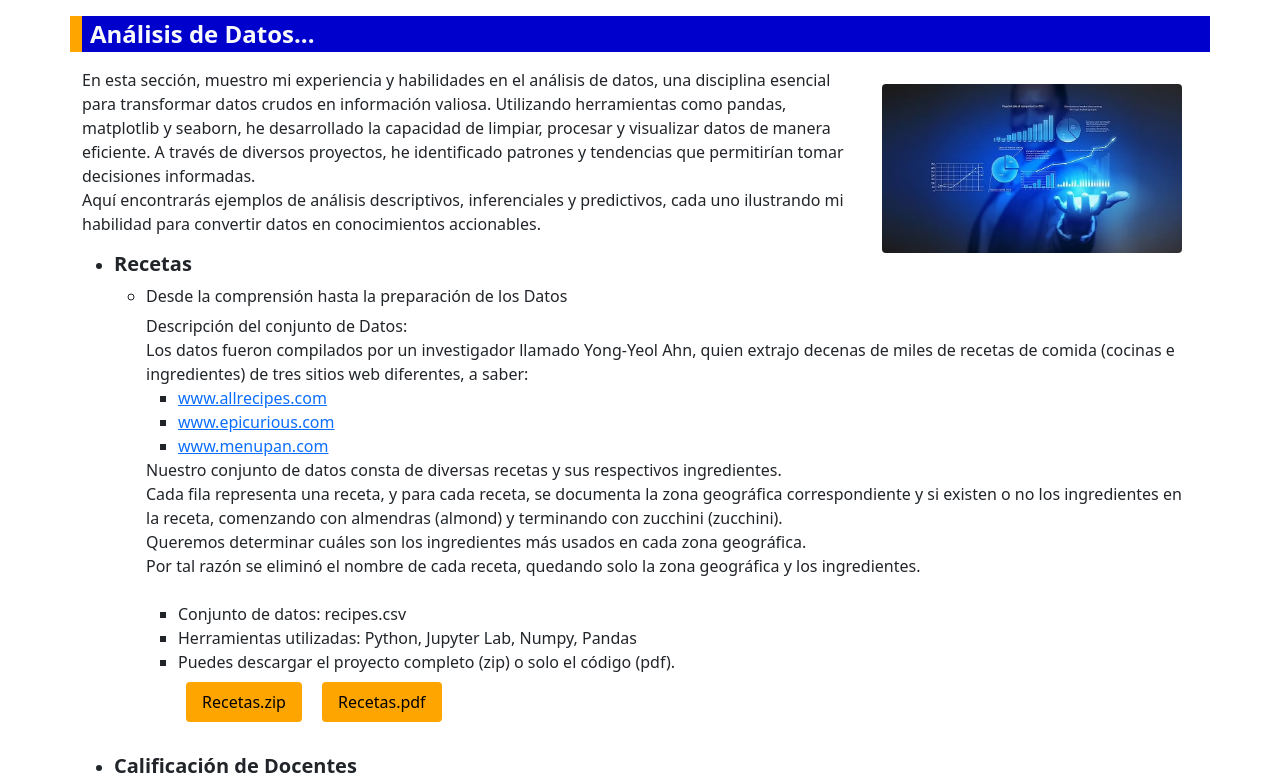
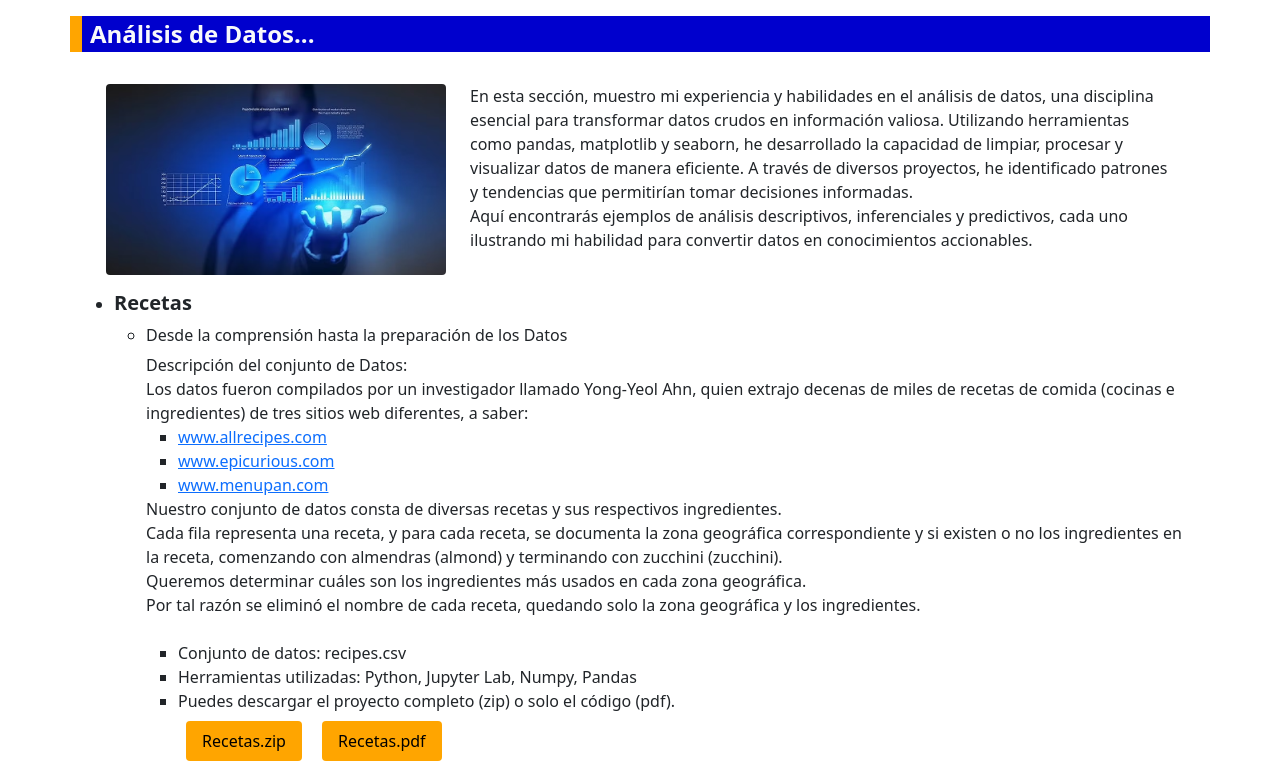
Before and after one commit to RafaelMatteo/rafaelmatteo.github.io, a plain HTML site: page spanish/data_analysis.html in a window 1280 px wide. Shown: the top 783 px of the page. Drawn offline with Linux system fonts and the light colour scheme.

Commit message:
Change in HTML images position

```diff
--- a/spanish/data_analysis.html
+++ b/spanish/data_analysis.html
@@ -25,9 +25,16 @@
       <div class="row">
         <div class="col">
           <div class="card-body p-0">
-            <img src="../static/images/data_analysis_python.avif" class="rounded float-end m-3" style="width: 300px;">
+
+            <div class="container mt-3">
+              <div class="row">
+                <!-- Columna para la imagen -->
+                <div class="col-md-4">
+                  <img src="../static/images/data_analysis_python.avif" class="rounded float-end mb-3 w-100" alt="Análisis de Datos">
+                </div>
+                <!-- Columna para el texto -->
+                <div class="col-md-8">
                   <p class="card-text">
-              <!-- <img src="../static/images/data_analysis_python.avif" class="rounded float-end m-3" style="width: 300px;"> -->
                     En esta sección, muestro mi experiencia y habilidades en el análisis de datos, una disciplina esencial para transformar
                     datos crudos en información valiosa. Utilizando herramientas como pandas, matplotlib y seaborn, he desarrollado la
                     capacidad de limpiar, procesar y visualizar datos de manera eficiente.
@@ -36,6 +43,24 @@
                     Aquí encontrarás ejemplos de análisis descriptivos, inferenciales y predictivos, cada uno ilustrando mi habilidad para
                     convertir datos en conocimientos accionables.
                   </p>
+                </div>
+
+              </div>
+            </div>
+
+
+            <!-- <div class="container m-3">
+              <img src="../static/images/data_analysis_python.avif" class="rounded float-end mb-3" style="width: 350px;">
+              <p class="card-text mt-2 bg-warning">
+                  En esta sección, muestro mi experiencia y habilidades en el análisis de datos, una disciplina esencial para transformar
+                  datos crudos en información valiosa. Utilizando herramientas como pandas, matplotlib y seaborn, he desarrollado la
+                  capacidad de limpiar, procesar y visualizar datos de manera eficiente.
+                  A través de diversos proyectos, he identificado patrones y tendencias que permitirían tomar decisiones informadas.
+                  <br>
+                  Aquí encontrarás ejemplos de análisis descriptivos, inferenciales y predictivos, cada uno ilustrando mi habilidad para
+                  convertir datos en conocimientos accionables.
+              </p>
+            </div> -->
 
             <ul>
               <li>
```
Lines whose indentation alone changed are shown as unchanged.
